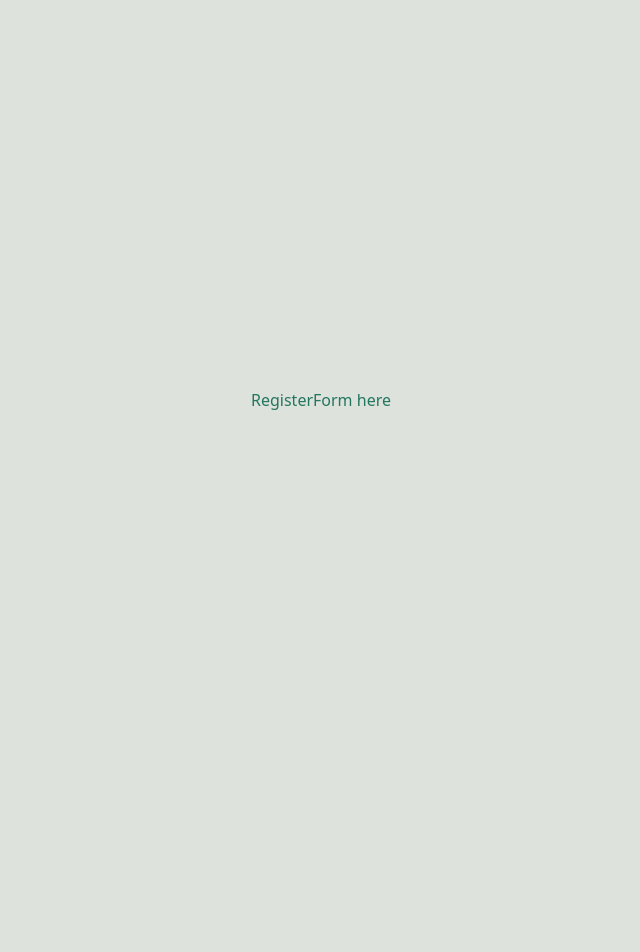
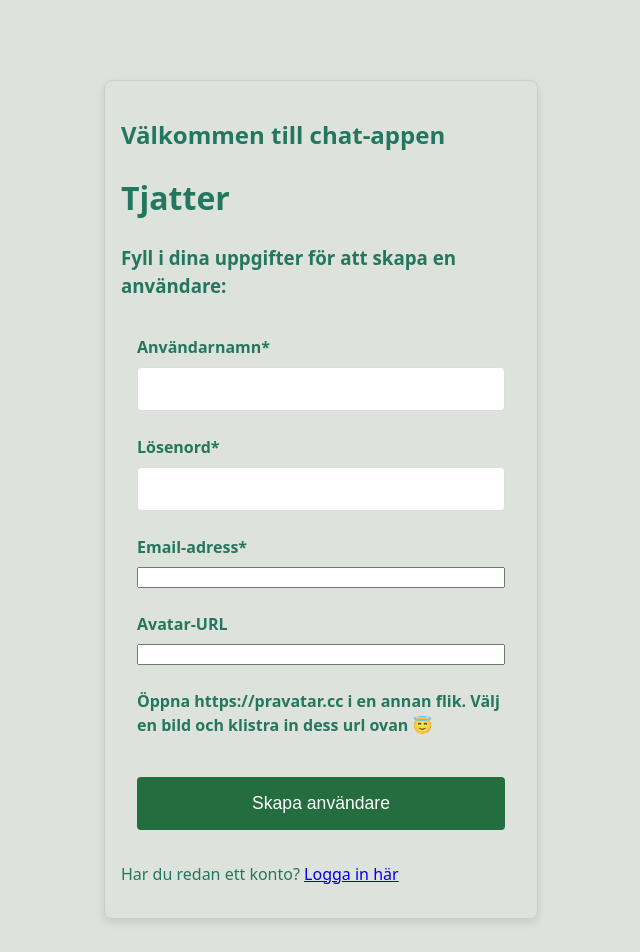
Before and after one commit to ewahjelm/tjatter, a React (Vite) app: page /register in a window 1280 px wide. Shown: the top 952 px of the page, without its empty margins (319-959 px from the left). Before the commit the page ends 800 px from the top, so only its background shows below. Built offline with nearby package versions, Linux system fonts and the light colour scheme.

Commit message:
Register page created

```diff
--- a/src/pages/Login.jsx
+++ b/src/pages/Login.jsx
@@ -2,6 +2,7 @@
 import { Link, useNavigate } from "react-router-dom";
 import { useAuth } from "../context/AuthContext";
 import LoginForm from "../components/LoginForm";
+
 
 export default function Login () {
     const { login } = useAuth();
@@ -20,19 +21,13 @@
         } catch (err) {
             setError("Nu blev det nog fel användarnamn eller lösenord. Försök igen!")
         }
-        /* const success = await login(username, password);
-        if (success) {
-            navigate("/chat");
-        } else {
-            setError("Felaktigt användarnamn eller lösenord");
-        } */
     }
 
     return (
-    <div className="login-container">
-        <h4>Välkommen till chat-appen</h4>
+    <div className="form-container">
+        <h2>Välkommen till chat-appen</h2>
         <h1>Tjatter</h1>
-        <h4>Logga in</h4>
+        <h3>Logga in</h3>
         <LoginForm onSubmit={handleLogin} />
         <p>Har du inget konto?  <Link to="/register">Registrera dig här</Link> </p>
 
--- a/src/pages/Register.jsx
+++ b/src/pages/Register.jsx
@@ -1,7 +1,48 @@
+import { useState } from "react";
+import { Link, useNavigate } from "react-router-dom";
+import { useAuth } from "../context/AuthContext";
+// import LoginForm from "../components/LoginForm";
+import RegisterForm from "../components/RegisterForm";
+
 export default function Register () {
- return(
-    <div>
-        RegisterForm here
+    const { register } = useAuth();
+    const [error, setError] = useState(null);
+    const [feedback, setFeedback] = useState(null);
+    const navigate = useNavigate();
+
+    async function handleRegister({ username, password, email, avatar }) {
+        setError(null);
+        setFeedback(null);
+
+        if (!username || !password) {
+            setError("Användarnamn och lösenord är obligatoriska");
+            return;
+        }
+
+        const {data, status} = await register(username, password, email, avatar)
+
+        if (status === 201) {
+            setFeedback( data.message || "Grattis! Du har registerat ett konto 🎉")
+
+            setTimeout(() => {
+                navigate("/login");
+            }, 1500);
+        } else if (status === 400) {
+            setError(data.error)
+        } else {
+            setError(" Något gick fel på servern. Försök igen senare.")
+        }
+    }
+
+    return (
+    <div className="form-container">
+        <h2>Välkommen till chat-appen</h2>
+        <h1>Tjatter</h1>
+        <h3>Fyll i dina uppgifter för att skapa en användare:</h3>
+        {error && <p className="error">{error}</p>}
+        {feedback && <p className="success">{feedback}</p>}
+        <RegisterForm onSubmit={handleRegister} />
+        <p>Har du redan ett konto?  <Link to="/login">Logga in här</Link> </p>
     </div>
- )
-}
+    );
+};
```
